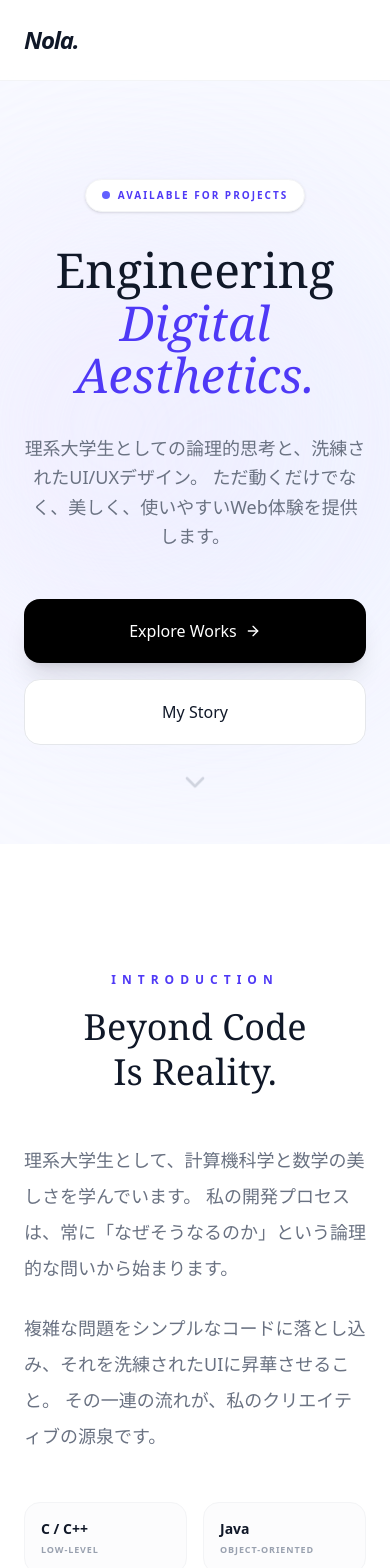
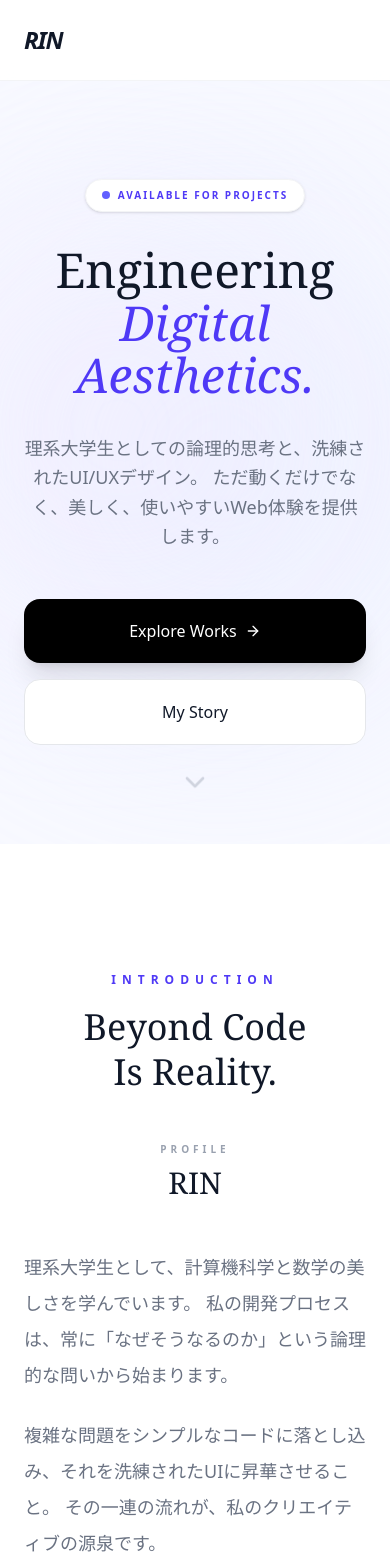
Before and after one commit to RINAWAZU/nola-reportforio, a React (Vite) app: page / in a window 390 px wide. Shown: the top 1568 px of the page. Built offline with nearby package versions, Linux system fonts and the light colour scheme.

Commit message:
Update profile name and contact email

```diff
--- a/src/App.jsx
+++ b/src/App.jsx
@@ -21,7 +21,7 @@ const Navbar = () => {
   return (
     <nav className="fixed top-0 w-full z-50 bg-white/90 backdrop-blur-md border-b border-gray-100">
       <div className="max-w-7xl mx-auto px-6 md:px-8 h-20 flex items-center justify-between">
-        <div className="text-2xl font-bold tracking-tighter italic hover:opacity-70 transition-opacity cursor-pointer">Nola.</div>
+        <div className="text-2xl font-bold tracking-tighter italic hover:opacity-70 transition-opacity cursor-pointer">RIN</div>
         <div className="hidden md:flex space-x-10 text-xs font-bold tracking-[0.2em] text-gray-400 uppercase">
           <a href="#about" className="hover:text-indigo-600 transition-colors">About</a>
           <a href="#services" className="hover:text-indigo-600 transition-colors">Services</a>
@@ -125,6 +125,12 @@ const About = () => {
             <div className="space-y-4 text-center lg:text-left">
               <h2 className="text-xs font-black tracking-[0.5em] text-indigo-600 uppercase">Introduction</h2>
               <h3 className="text-4xl md:text-6xl font-serif leading-tight">Beyond Code <br /> Is Reality.</h3>
+            </div>
+            <div className="space-y-4">
+              <div className="text-center lg:text-left">
+                <p className="text-[10px] md:text-xs font-bold tracking-[0.4em] text-gray-400 uppercase">Profile</p>
+                <p className="text-3xl md:text-4xl font-serif text-gray-900 mt-2">RIN</p>
+              </div>
             </div>
             <div className="space-y-6 text-gray-500 leading-loose text-lg font-light">
               <p>
@@ -252,7 +258,7 @@ const Footer = () => {
               最新の技術トレンドについての雑談も歓迎です。
             </p>
             <div className="flex space-x-8">
-              <a href="mailto:hello@nola.dev" className="text-gray-400 hover:text-indigo-600 transition-colors"><Mail size={24} /></a>
+              <a href="mailto:awazurin551@gmail.com" className="text-gray-400 hover:text-indigo-600 transition-colors"><Mail size={24} /></a>
               <a href="https://www.instagram.com/nola.webdev/" target="_blank" rel="noopener noreferrer" className="text-gray-400 hover:text-indigo-600 transition-colors"><Instagram size={24} /></a>
               <a href="https://twitter.com/" target="_blank" rel="noopener noreferrer" className="text-gray-400 hover:text-indigo-600 transition-colors"><Twitter size={24} /></a>
             </div>
@@ -261,7 +267,7 @@ const Footer = () => {
           <div className="bg-gray-900 rounded-[40px] p-8 md:p-12 text-white space-y-8 mt-10 lg:mt-0">
             <div className="space-y-2">
               <div className="text-indigo-400 text-xs font-bold tracking-widest uppercase">Contact Direct</div>
-              <div className="text-2xl font-serif">hello@nola.dev</div>
+              <div className="text-2xl font-serif">awazurin551@gmail.com</div>
             </div>
             <div className="h-px bg-white/10 w-full"></div>
             <div className="flex justify-between items-end">
@@ -270,7 +276,7 @@ const Footer = () => {
                 <div className="text-sm">Tokyo, Japan</div>
               </div>
               <div className="text-right">
-                <div className="text-2xl font-bold italic tracking-tighter">Nola.</div>
+                <div className="text-2xl font-bold italic tracking-tighter">RIN</div>
                 <p className="text-[10px] text-gray-500 mt-2 tracking-widest uppercase">© {new Date().getFullYear()} All Rights Reserved</p>
               </div>
             </div>
```
